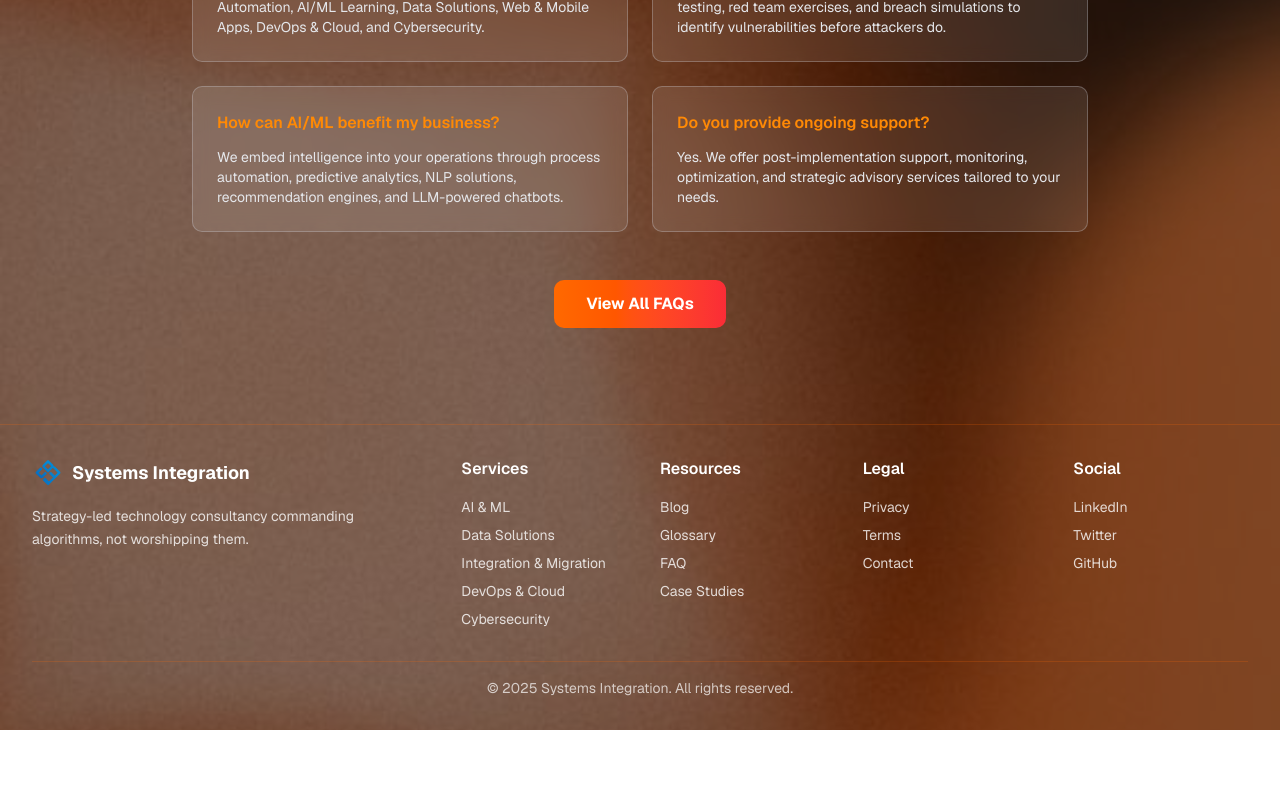
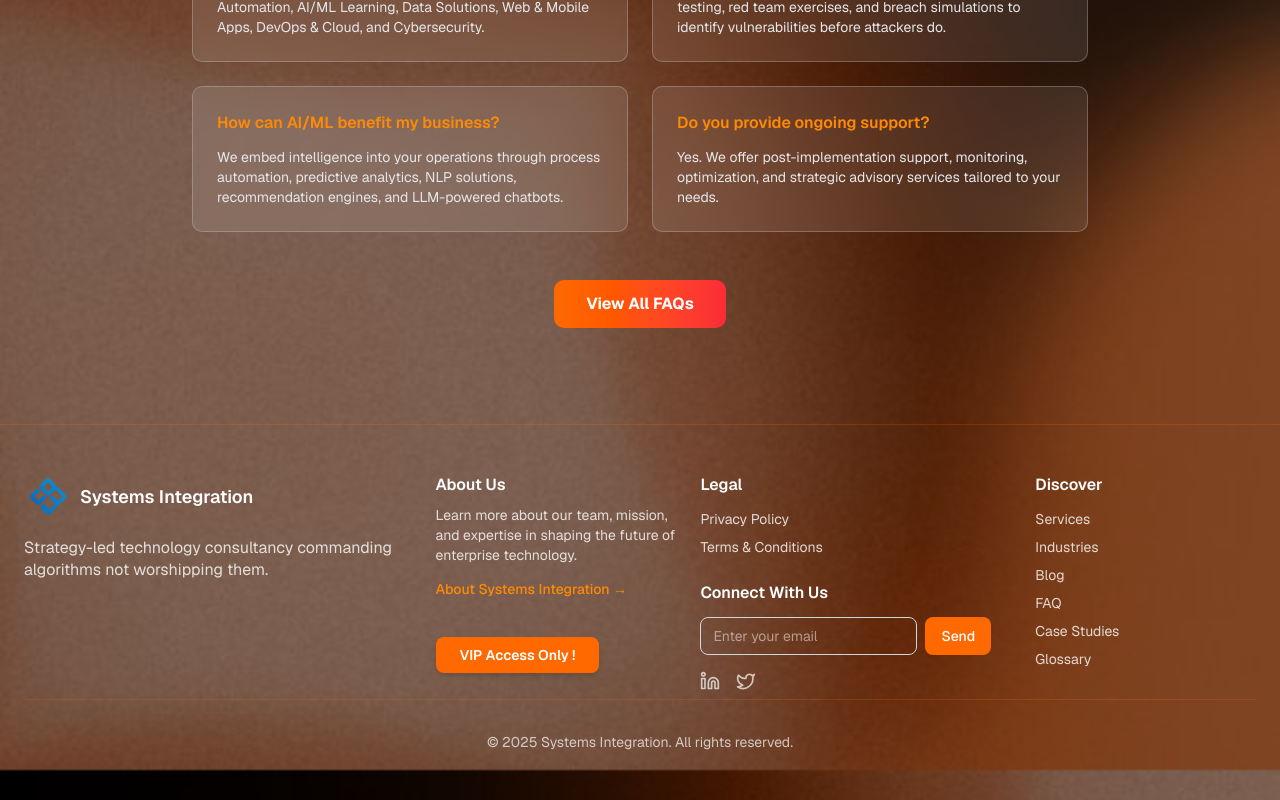
Before and after one commit to usmansiddiquisi139-ux/Website, a Next.js app: page / in a window 1280 px wide. Shown: the part 3778-4578 px from the top of the page. Before the commit the page ends 4508 px from the top, so only its background shows below. Built offline with nearby package versions, Linux system fonts and the light colour scheme.

Commit message:
Footer updated with new links and styles.

```diff
--- a/app/services/[slug]/page.tsx
+++ b/app/services/[slug]/page.tsx
@@ -1,56 +1,65 @@
 import { notFound } from "next/navigation";
 import { services } from "@/lib/services-data";
 import { getTool } from "@/lib/tools-data";
-import { generateServiceSEO } from "@/lib/seo";
+import { buildMetadata } from "@/lib/seo";
 import ServiceContent from "./service-content";
 import { Header } from "@/components/header";
 import { Footer } from "@/components/footer";
 import Link from "next/link";
 
-// ✅ Generate static paths for each service
+// ✅ Generate static paths
 export async function generateStaticParams() {
   return services.map((service) => ({ slug: service.slug }));
 }
 
 // ✅ SEO Metadata
-export async function generateMetadata({
-  params,
-}: {
-  params: Promise<{ slug: string }>;
-}) {
+export async function generateMetadata({ params }: { params: Promise<{ slug: string }> }) {
   const { slug } = await params;
   const service = services.find((s) => s.slug === slug);
   if (!service) return { title: "Service Not Found" };
-  return generateServiceSEO(service);
+
+  // 🧠 Build metadata + JSON-LD schema
+  const { metadata } = buildMetadata({
+    title: service.title,
+    description: service.description,
+    path: `/services/${service.slug}`,
+    jsonLdData: {
+      "@context": "https://schema.org",
+      "@type": "Service",
+      name: service.title,
+      description: service.description,
+      provider: {
+        "@type": "Organization",
+        name: "Systems Integration",
+        url: "https://www.systemsintegration.co",
+      },
+      areaServed: "Worldwide",
+      serviceType: service.title,
+    },
+  });
+
+  return metadata;
 }
 
 // ✅ Main Page Component
-export default async function ServicePage({
-  params,
-}: {
-  params: Promise<{ slug: string }>;
-}) {
+export default async function ServicePage({ params }: { params: Promise<{ slug: string }> }) {
   const { slug } = await params;
   const service = services.find((s) => s.slug === slug);
   if (!service) return notFound();
 
-  // 🧩 Resolve tool references
   const resolvedTools = (service.tools || []).map((name) => getTool(name));
 
-  // ⚙️ Prepare plain serializable object
   const plainService = {
     ...service,
     icon: typeof service.icon === "string" ? service.icon : service.icon?.name,
     tools: resolvedTools,
   };
 
-  // 🎨 Extract base gradient color
   const colorMatch = service.color?.match(/from-(\w+)-500/);
   const baseColor = colorMatch ? colorMatch[1] : "blue";
   const gradientClass = `from-${baseColor}-500 to-${baseColor}-700`;
   const borderColor = `border-${baseColor}-500`;
 
-  // 🧠 Dynamic CTA heading and description
   const dynamicHeading =
     service.headline ||
     service.tagline ||
@@ -60,31 +69,42 @@ export default async function ServicePage({
     service.description ||
     `Let’s discuss how our ${service.title} solution can accelerate your growth.`;
 
+  // 🧠 JSON-LD Schema (for page rendering)
+  const jsonLd = {
+    "@context": "https://schema.org",
+    "@type": "Service",
+    name: service.title,
+    description: service.description,
+    provider: {
+      "@type": "Organization",
+      name: "Systems Integration",
+      url: "https://www.systemsintegration.co",
+    },
+    areaServed: "Worldwide",
+    serviceType: service.title,
+  };
+
   return (
     <main className="relative min-h-screen text-white overflow-hidden">
-      {/* 🌑 Background Overlay */}
+      {/* 🧩 Inject JSON-LD for Google SEO */}
+      <script
+        type="application/ld+json"
+        dangerouslySetInnerHTML={{ __html: JSON.stringify(jsonLd) }}
+      />
+
       <div className="absolute inset-0 bg-transparent" />
-
-      {/* 🧭 Header */}
       <div className="relative z-10">
         <Header />
       </div>
 
-      {/* 📄 Service Content */}
       <div className="relative z-10">
         <ServiceContent service={plainService} />
 
-        {/* 🚀 CTA Section */}
         {!service.hideCTA && (
           <div className="mt-20 mb-24 text-center px-4">
-            <h2 className="text-3xl md:text-4xl font-semibold mb-6">
-              {dynamicHeading}
-            </h2>
-            <p className="text-white/80 max-w-2xl mx-auto mb-10">
-              {dynamicDescription}
-            </p>
+            <h2 className="text-3xl md:text-4xl font-semibold mb-6">{dynamicHeading}</h2>
+            <p className="text-white/80 max-w-2xl mx-auto mb-10">{dynamicDescription}</p>
 
-            {/* ✅ Use CTAs from services-data.ts */}
             {service.ctas && service.ctas.length > 0 ? (
               <div className="flex flex-wrap justify-center gap-4">
                 {service.ctas.map((cta, index) => (
@@ -93,12 +113,8 @@ export default async function ServicePage({
                     href={cta.href || "/contact"}
                     className={`inline-block px-8 py-4 text-lg font-semibold rounded-full transition-all duration-300 ${
                       index === 0
-                        ? // 🎨 Primary CTA (filled gradient)
-                          `text-white bg-gradient-to-r ${gradientClass}
-                          hover:scale-105 hover:shadow-[0_0_25px_rgba(255,255,255,0.25)]`
-                        : // 🎨 Secondary CTA (outlined)
-                          `text-white border ${borderColor} border-2
-                          hover:bg-gradient-to-r ${gradientClass} hover:text-white hover:scale-105`
+                        ? `text-white bg-gradient-to-r ${gradientClass} hover:scale-105 hover:shadow-[0_0_25px_rgba(255,255,255,0.25)]`
+                        : `text-white border ${borderColor} border-2 hover:bg-gradient-to-r ${gradientClass} hover:text-white hover:scale-105`
                     }`}
                   >
                     {cta.label}
@@ -106,13 +122,9 @@ export default async function ServicePage({
                 ))}
               </div>
             ) : (
-              // 🧭 Default fallback CTA
               <Link
                 href="/contact"
-                className={`inline-block px-8 py-4 text-lg font-semibold text-white rounded-full
-                  bg-gradient-to-r ${gradientClass}
-                  hover:scale-105 hover:shadow-[0_0_25px_rgba(255,255,255,0.25)]
-                  transition-all duration-300`}
+                className={`inline-block px-8 py-4 text-lg font-semibold text-white rounded-full bg-gradient-to-r ${gradientClass} hover:scale-105 hover:shadow-[0_0_25px_rgba(255,255,255,0.25)] transition-all duration-300`}
               >
                 Get in Touch
               </Link>
@@ -121,7 +133,6 @@ export default async function ServicePage({
         )}
       </div>
 
-      {/* 🦶 Footer */}
       <div className="relative z-10">
         <Footer />
       </div>
--- a/components/footer.tsx
+++ b/components/footer.tsx
@@ -1,95 +1,166 @@
+"use client";
+
 import Link from "next/link";
+import Image from "next/image";
+import { useState } from "react";
+import { Linkedin, Twitter } from "lucide-react";
+import { services } from "@/lib/services-data";
 
 export function Footer() {
   const currentYear = new Date().getFullYear();
+  const [email, setEmail] = useState("");
 
   return (
-    <footer className="border-t border-orange-500/20 bg-transparent">
-      <div className="section-container py-6 md:py-8">
-        <div className="grid grid-cols-1 sm:grid-cols-2 lg:grid-cols-6 gap-x-6 gap-y-10 mb-8">
-          {/* 🏢 Company Info - Now Wider */}
-          <div className="lg:col-span-2 pr-6">
-            <div className="flex items-center gap-2 mb-4">
-              <img
+    <footer className="border-t border-orange-500/20 bg-transparent text-white">
+      <div className="max-w-7xl mx-auto px-6 py-10 md:py-12">
+        {/* --- Top Section: Custom Grid Layout --- */}
+        <div className="grid grid-cols-[1.6fr_1fr_1fr_1fr] gap-5 items-start">
+          {/* 1️⃣ Logo + Subtitle */}
+          <div className="space-y-4">
+            <Link href="/" className="flex items-center gap-2">
+              <Image
                 src="/images/design-mode/logo-removebg-preview.png"
-                alt="Systems Integration"
-                className="h-8 w-8"
+                alt="Systems Integration Logo"
+                width={48}
+                height={48}
+                className="object-contain"
               />
-              <h3 className="font-bold text-lg text-white">
+              <span className="font-semibold text-lg text-white leading-tight">
                 Systems Integration
-              </h3>
-            </div>
-            <p className="text-white/80 text-sm leading-relaxed max-w-md">
-              Strategy-led technology consultancy commanding algorithms, not
+              </span>
+            </Link>
+            <p className="text-base text-white/80 leading-snug max-w-md">
+              Strategy-led technology consultancy commanding algorithms not
               worshipping them.
             </p>
           </div>
 
-          {/* ⚙️ Services */}
-          <div className="pl-4">
-            <h4 className="font-semibold mb-4 text-white">Services</h4>
+          {/* 2️⃣ About Us + Contact */}
+          <div className="flex flex-col justify-center space-y-5">
+            <div>
+              <h4 className="font-semibold mb-2 text-white">About Us</h4>
+              <p className="text-sm text-white/80 mb-3">
+                Learn more about our team, mission, and expertise in shaping the
+                future of enterprise technology.
+              </p>
+              <Link
+                href="/about"
+                className="text-orange-400 hover:underline text-sm font-medium"
+              >
+                About Systems Integration →
+              </Link>
+            </div>
+
+            {/* Contact Below About Us */}
+            <div className="mt-4">
+              <Link
+                href="/contact"
+                className="inline-block bg-orange-500 text-white font-semibold px-6 py-2 rounded-md text-sm hover:bg-orange-700 transition-colors shadow-md"
+              >
+                VIP Access Only !
+              </Link>
+            </div>
+          </div>
+
+          {/* 3️⃣ Legal + Connect With Us */}
+          <div className="space-y-6">
+            <div>
+              <h4 className="font-semibold mb-3 text-white">Legal</h4>
+              <ul className="space-y-2 text-sm">
+                <li>
+                  <Link
+                    href="/privacy-policy"
+                    className="text-white/80 hover:text-orange-400 transition"
+                  >
+                    Privacy Policy
+                  </Link>
+                </li>
+                <li>
+                  <Link
+                    href="/terms-and-conditions"
+                    className="text-white/80 hover:text-orange-400 transition"
+                  >
+                    Terms & Conditions
+                  </Link>
+                </li>
+              </ul>
+            </div>
+
+            {/* Connect With Us */}
+            <div>
+              <h4 className="font-semibold mb-3 text-white">Connect With Us</h4>
+              <form
+                onSubmit={(e) => {
+                  e.preventDefault();
+                  alert(`Thank you for connecting with us: ${email}`);
+                  setEmail("");
+                }}
+                className="flex space-x-2 mb-4"
+              >
+                <input
+                  type="email"
+                  required
+                  placeholder="Enter your email"
+                  value={email}
+                  onChange={(e) => setEmail(e.target.value)}
+                  className="flex-1 rounded-md px-3 py-2 text-sm border border-gray-300 focus:outline-none focus:ring-2 focus:ring-orange-500"
+                />
+                <button
+                  type="submit"
+                  className="rounded-md bg-orange-500 px-4 py-2 text-sm font-medium text-white hover:bg-orange-600 transition"
+                >
+                  Send
+                </button>
+              </form>
+
+              {/* Social Icons */}
+              <div className="flex items-center space-x-4">
+                <Link
+                  href="https://www.linkedin.com/company/systems-integration"
+                  target="_blank"
+                  className="text-white/70 hover:text-orange-400 transition"
+                  aria-label="LinkedIn"
+                >
+                  <Linkedin size={20} />
+                </Link>
+                <Link
+                  href="https://x.com/systems_integration"
+                  target="_blank"
+                  className="text-white/70 hover:text-orange-400 transition"
+                  aria-label="X (Twitter)"
+                >
+                  <Twitter size={20} />
+                </Link>
+              </div>
+            </div>
+          </div>
+
+          {/* 4️⃣ Discover */}
+          <div className="pl-6">
+            <h4 className="font-semibold mb-3 text-white">Discover</h4>
             <ul className="space-y-2 text-sm">
               <li>
                 <Link
-                  href="/services/ai-ml"
+                  href="/services"
                   className="text-white/80 hover:text-orange-400 transition"
                 >
-                  AI & ML
+                  Services
                 </Link>
               </li>
               <li>
                 <Link
-                  href="/services/data"
+                  href="/industries"
                   className="text-white/80 hover:text-orange-400 transition"
                 >
-                  Data Solutions
+                  Industries
                 </Link>
               </li>
-              <li>
-                <Link
-                  href="/services/integration"
-                  className="text-white/80 hover:text-orange-400 transition"
-                >
-                  Integration & Migration
-                </Link>
-              </li>
-              <li>
-                <Link
-                  href="/services/devops"
-                  className="text-white/80 hover:text-orange-400 transition"
-                >
-                  DevOps & Cloud
-                </Link>
-              </li>
-              <li>
-                <Link
-                  href="/services/security"
-                  className="text-white/80 hover:text-orange-400 transition"
-                >
-                  Cybersecurity
-                </Link>
-              </li>
-            </ul>
-          </div>
-
-          {/* 📘 Resources */}
-          <div className="px-2">
-            <h4 className="font-semibold mb-4 text-white">Resources</h4>
-            <ul className="space-y-2 text-sm">
               <li>
                 <Link
                   href="/blog"
                   className="text-white/80 hover:text-orange-400 transition"
                 >
                   Blog
-                </Link>
-              </li>
-              <li>
-                <Link
-                  href="/glossary"
-                  className="text-white/80 hover:text-orange-400 transition"
-                >
-                  Glossary
                 </Link>
               </li>
               <li>
@@ -108,74 +179,20 @@ export function Footer() {
                   Case Studies
                 </Link>
               </li>
-            </ul>
-          </div>
-
-          {/* ⚖️ Legal */}
-          <div className="px-1">
-            <h4 className="font-semibold mb-4 text-white">Legal</h4>
-            <ul className="space-y-2 text-sm">
               <li>
                 <Link
-                  href="/privacy"
+                  href="/glossary"
                   className="text-white/80 hover:text-orange-400 transition"
                 >
-                  Privacy
+                  Glossary
                 </Link>
-              </li>
-              <li>
-                <Link
-                  href="/terms"
-                  className="text-white/80 hover:text-orange-400 transition"
-                >
-                  Terms
-                </Link>
-              </li>
-              <li>
-                <Link
-                  href="/contact"
-                  className="text-white/80 hover:text-orange-400 transition"
-                >
-                  Contact
-                </Link>
-              </li>
-            </ul>
-          </div>
-
-          {/* 🌐 Social */}
-          <div className="pl-2">
-            <h4 className="font-semibold mb-4 text-white">Social</h4>
-            <ul className="space-y-2 text-sm">
-              <li>
-                <a
-                  href="#"
-                  className="text-white/80 hover:text-orange-400 transition"
-                >
-                  LinkedIn
-                </a>
-              </li>
-              <li>
-                <a
-                  href="#"
-                  className="text-white/80 hover:text-orange-400 transition"
-                >
-                  Twitter
-                </a>
-              </li>
-              <li>
-                <a
-                  href="#"
-                  className="text-white/80 hover:text-orange-400 transition"
-                >
-                  GitHub
-                </a>
               </li>
             </ul>
           </div>
         </div>
 
-        {/* Copyright */}
-        <div className="border-t border-orange-500/20 pt-4 text-center">
+       {/* --- Copyright --- */}
+        <div className="border-t border-orange-500/20 mt-2 pt-8 text-center">
           <p className="text-white/70 text-sm">
             © {currentYear} Systems Integration. All rights reserved.
           </p>
@@ -184,3 +201,5 @@ export function Footer() {
     </footer>
   );
 }
+
+export default Footer;
--- a/components/header.tsx
+++ b/components/header.tsx
@@ -1,46 +1,70 @@
-"use client"
+"use client";
 
-import Link from "next/link"
-import { Button } from "@/components/ui/button"
-import { useState, useEffect } from "react"
-import { ASSETS } from "@/lib/assets-index"
+import Link from "next/link";
+import { Button } from "@/components/ui/button";
+import { useState, useEffect } from "react";
+import { ASSETS } from "@/lib/assets-index";
+import { usePathname } from "next/navigation";
 
 export function Header() {
-  const [isOpen, setIsOpen] = useState(false)
-  const [isVisible, setIsVisible] = useState(false)
-  const [isLandingPage, setIsLandingPage] = useState(true)
+  const [isOpen, setIsOpen] = useState(false);
+  const [isVisible, setIsVisible] = useState(false);
+  const [isLandingPage, setIsLandingPage] = useState(true);
+  const pathname = usePathname();
 
   useEffect(() => {
-    setIsLandingPage(window.location.pathname === "/")
+    const isHome = pathname === "/";
+    setIsLandingPage(isHome);
 
     const handleScroll = () => {
-      if (isLandingPage) {
-        const heroHeight = window.innerHeight * 0.6
-        setIsVisible(window.scrollY > heroHeight)
+      if (isHome) {
+        const heroHeight = window.innerHeight * 0.6;
+        setIsVisible(window.scrollY > heroHeight);
       } else {
         // Always show header on non-landing pages
-        setIsVisible(true)
+        setIsVisible(true);
       }
-    }
+    };
 
-    // Call on mount to set initial state
-    handleScroll()
-
-    window.addEventListener("scroll", handleScroll)
-    return () => window.removeEventListener("scroll", handleScroll)
-  }, [isLandingPage])
+    handleScroll();
+    window.addEventListener("scroll", handleScroll);
+    return () => window.removeEventListener("scroll", handleScroll);
+  }, [pathname]);
 
   if (isLandingPage && !isVisible) {
-    return null
+    return null;
   }
+
+  // ✅ Smart “Let's Talk” button handler
+  const handleLetsTalk = () => {
+    if (isLandingPage) {
+      // Smooth scroll to contact section if on homepage
+      const section = document.getElementById("contact-section");
+      if (section) {
+        section.scrollIntoView({ behavior: "smooth" });
+      } else {
+        // fallback if section not found
+        window.location.href = "/contact";
+      }
+    } else {
+      // Navigate to contact page
+      window.location.href = "/contact";
+    }
+  };
 
   return (
     <header className="fixed top-0 w-full z-50 transition-all duration-300 border-b border-orange-500/20 backdrop-blur-md bg-black/30">
       <div className="max-w-7xl mx-auto px-4 sm:px-6 lg:px-8 py-4 flex items-center justify-between">
         {/* Logo */}
         <Link href="/" className="flex items-center gap-2 group">
-          <img src={ASSETS.logo.company || "/placeholder.svg"} alt={ASSETS.logo.alt} className="h-8 w-8" />
-          <span className="font-bold text-xl hidden md:inline transition-colors text-white">Systems Integration</span>
+          <img
+            src={ASSETS.logo.company || "/placeholder.svg"}
+            alt={ASSETS.logo.alt}
+            className="h-8 w-8"
+          />
+          <span className="font-bold text-xl hidden md:inline transition-colors text-white">
+            Systems Integration
+          </span>
         </Link>
 
         {/* Desktop Navigation */}
@@ -59,14 +83,32 @@ export function Header() {
           </Link>
         </nav>
 
-        {/* CTA Button */}
-        <Button className="hidden md:inline-flex bg-orange-500 hover:bg-orange-600 text-white">Let's Talk</Button>
+        {/* ✅ Smart “Let's Talk” Button */}
+        <Button
+          onClick={handleLetsTalk}
+          className="hidden md:inline-flex bg-orange-500 hover:bg-orange-600 text-white"
+        >
+          Contact Us
+        </Button>
 
         {/* Mobile Menu Button */}
-        <button className="md:hidden p-2 transition text-white" onClick={() => setIsOpen(!isOpen)}>
+        <button
+          className="md:hidden p-2 transition text-white"
+          onClick={() => setIsOpen(!isOpen)}
+        >
           <span className="sr-only">Toggle menu</span>
-          <svg className="w-6 h-6" fill="none" stroke="currentColor" viewBox="0 0 24 24">
-            <path strokeLinecap="round" strokeLinejoin="round" strokeWidth={2} d="M4 6h16M4 12h16M4 18h16" />
+          <svg
+            className="w-6 h-6"
+            fill="none"
+            stroke="currentColor"
+            viewBox="0 0 24 24"
+          >
+            <path
+              strokeLinecap="round"
+              strokeLinejoin="round"
+              strokeWidth={2}
+              d="M4 6h16M4 12h16M4 18h16"
+            />
           </svg>
         </button>
 
@@ -86,11 +128,16 @@ export function Header() {
               <Link href="/blog" className="block text-foreground/80 hover:text-primary">
                 Insights
               </Link>
-              <Button className="w-full">Let's Talk</Button>
+              <Button
+                onClick={handleLetsTalk}
+                className="w-full bg-orange-500 hover:bg-orange-600 text-white"
+              >
+                Contact Us
+              </Button>
             </div>
           </nav>
         )}
       </div>
     </header>
-  )
+  );
 }
--- a/lib/seo.ts
+++ b/lib/seo.ts
@@ -1,4 +1,5 @@
 import type { Metadata } from "next";
+
 
 // 🌐 Base site constants
 const baseUrl = "https://www.systemsintegration.co";
```
